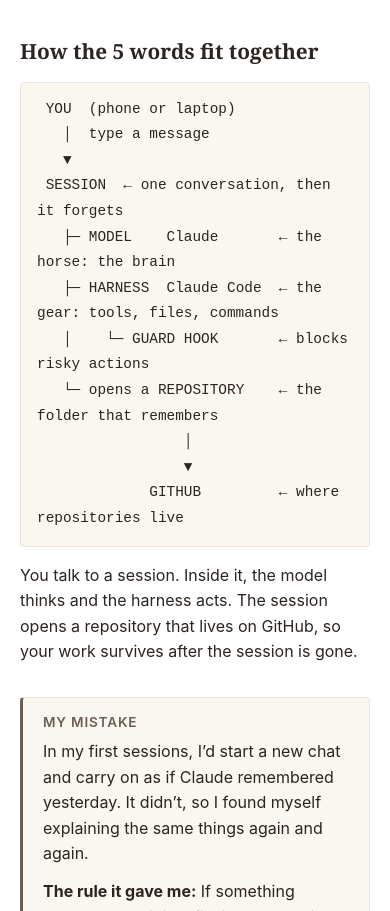
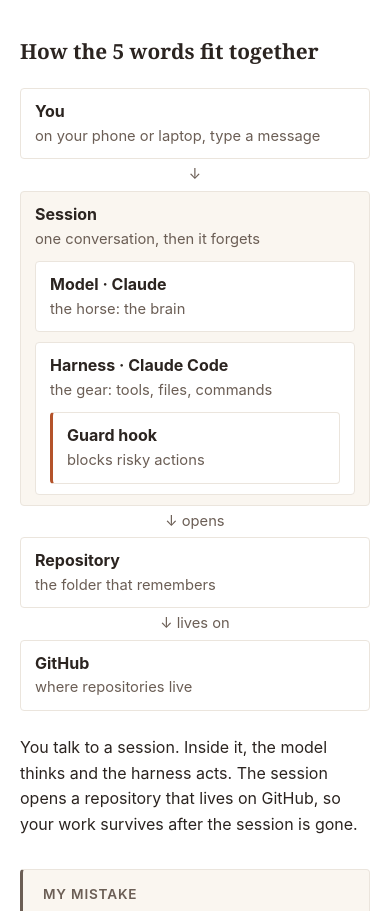
Before and after one commit to parigoris/parigoris.github.io, a plain HTML site: page journey/five-words/index.html in a window 390 px wide. Shown: the part 2745-3656 px from the top of the page. Drawn offline with Linux system fonts and the light colour scheme.

Commit message:
Chapter 1: phone-friendly diagram
Co-Authored-By: Claude Opus 5.5 <noreply@anthropic.com>
Claude-Session: https://claude.ai/code/session_01EDuY9kQGZaWRHdaTfdmPai

```diff
--- a/assets/css/style.css
+++ b/assets/css/style.css
@@ -148,6 +148,16 @@ pre code { background: none; border: 0; padding: 0; font-size: 0.9em; }
 .mistake p { margin: 0; }
 .mistake p + p { margin-top: 0.75em; }
 
+/* Flow diagram: stacked boxes that fit any screen width (no ASCII art, which wraps on phones) */
+.flow { margin: 24px 0; max-width: 32em; }
+.flow-step, .flow-inner { border: 1px solid var(--line); border-radius: var(--radius); padding: 10px 14px; background: var(--bg-card); }
+.flow-step strong, .flow-inner strong { display: block; }
+.flow-step span, .flow-inner span { display: block; color: var(--muted); font-size: 0.92em; }
+.flow-group { background: var(--bg-soft); }
+.flow-inner { margin-top: 10px; }
+.flow-guard { border-left: 3px solid var(--accent); }
+.flow-arrow { text-align: center; color: var(--muted); padding: 4px 0; font-size: 0.92em; }
+
 code { background: var(--bg-soft); border: 1px solid var(--line); border-radius: 5px; padding: 0.1em 0.35em; font-size: 0.9em; }
 
 /* Footer */
--- a/journey/five-words/index.html
+++ b/journey/five-words/index.html
@@ -163,18 +163,21 @@
 
 <h2 id="how-the-5-words-fit-together">How the 5 words fit together</h2>
 
-<div class="language-text highlighter-rouge"><div class="highlight"><pre class="highlight"><code> YOU  (phone or laptop)
-   │  type a message
-   ▼
- SESSION  ← one conversation, then it forgets
-   ├─ MODEL    Claude       ← the horse: the brain
-   ├─ HARNESS  Claude Code  ← the gear: tools, files, commands
-   │    └─ GUARD HOOK       ← blocks risky actions
-   └─ opens a REPOSITORY    ← the folder that remembers
-                 │
-                 ▼
-             GITHUB         ← where repositories live
-</code></pre></div></div>
+<div class="flow" role="img" aria-label="Diagram: you type a message into a session. Inside the session, the model (Claude) thinks and the harness (Claude Code) acts, with a guard hook that blocks risky actions. The session opens a repository, which lives on GitHub.">
+  <div class="flow-step"><strong>You</strong><span>on your phone or laptop, type a message</span></div>
+  <div class="flow-arrow" aria-hidden="true">↓</div>
+  <div class="flow-step flow-group">
+    <strong>Session</strong><span>one conversation, then it forgets</span>
+    <div class="flow-inner"><strong>Model · Claude</strong><span>the horse: the brain</span></div>
+    <div class="flow-inner"><strong>Harness · Claude Code</strong><span>the gear: tools, files, commands</span>
+      <div class="flow-inner flow-guard"><strong>Guard hook</strong><span>blocks risky actions</span></div>
+    </div>
+  </div>
+  <div class="flow-arrow" aria-hidden="true">↓ opens</div>
+  <div class="flow-step"><strong>Repository</strong><span>the folder that remembers</span></div>
+  <div class="flow-arrow" aria-hidden="true">↓ lives on</div>
+  <div class="flow-step"><strong>GitHub</strong><span>where repositories live</span></div>
+</div>
 
 <p>You talk to a session. Inside it, the model thinks and the harness acts. The session opens a repository that lives on GitHub, so your work survives after the session is gone.</p>
 
```
